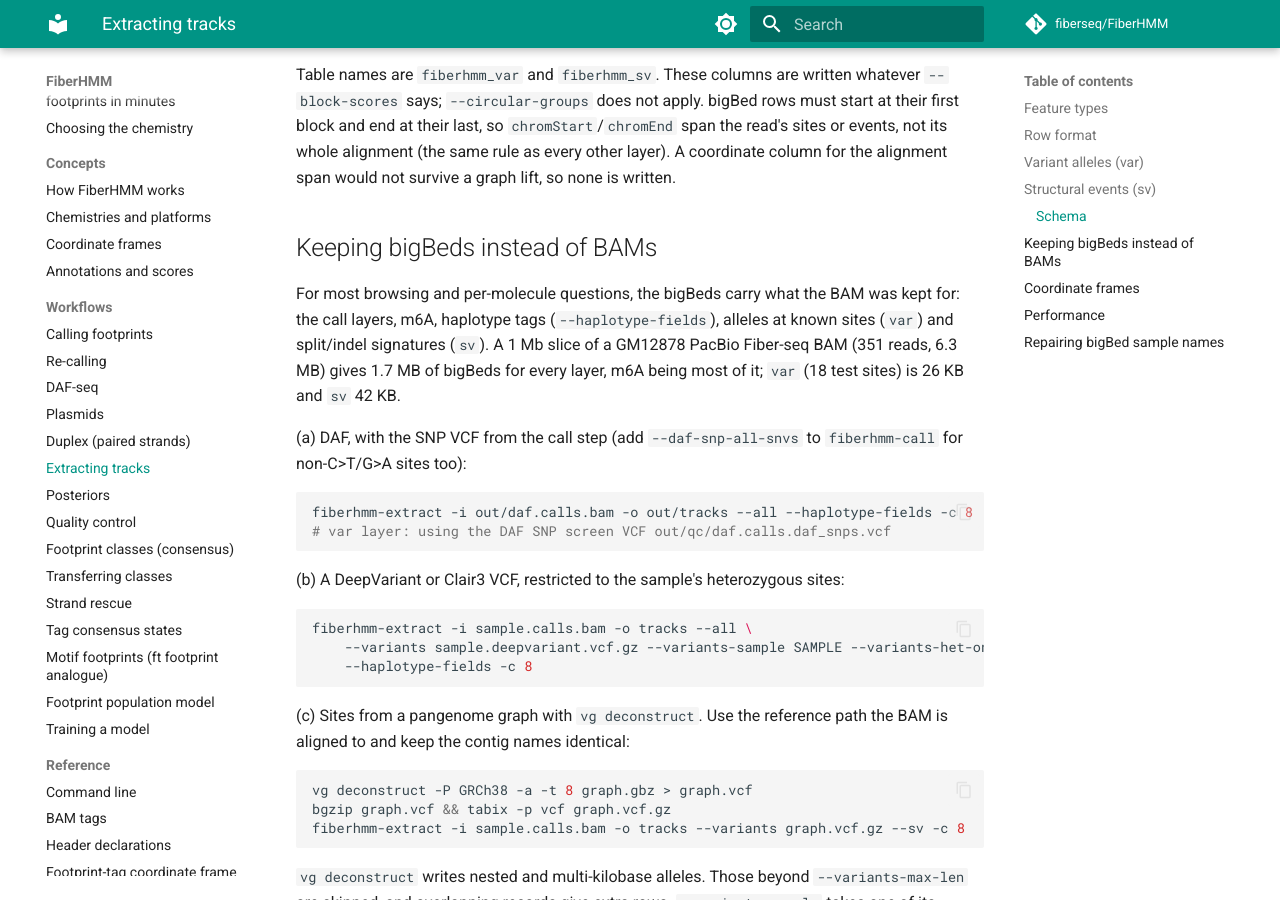
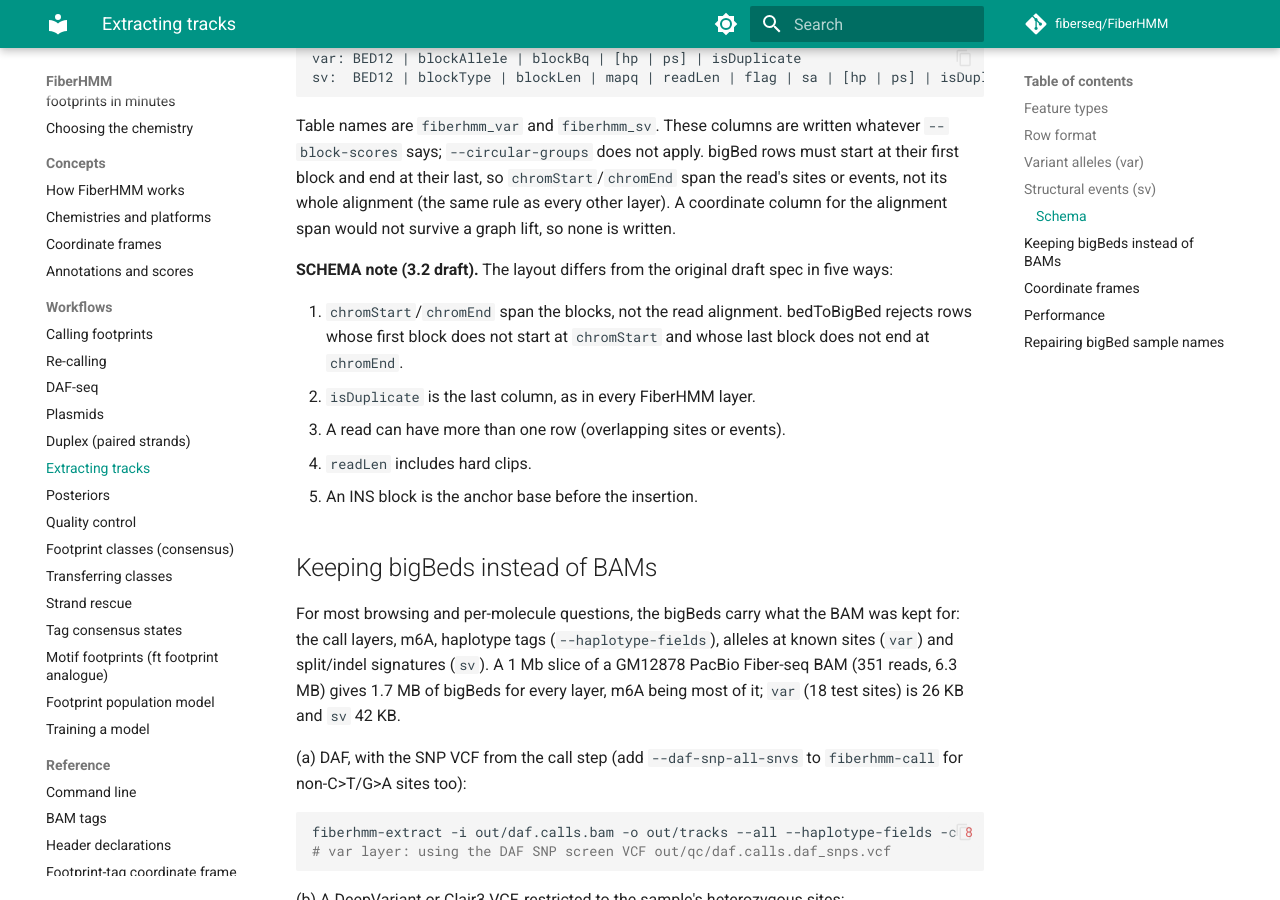
Before and after one commit to fiberseq/FiberHMM, an MkDocs documentation site: the page built from docs/workflows/extracting.md, in a window 1280 px wide and 900 px high, scrolled down 4418 px. Built offline with MkDocs 1.6.1 and Material for MkDocs 9.7.7, drawn with Linux system fonts in a browser that asks for light colours; comment, search, counter and statistics services are not loaded; some of the changed text lies outside the part shown.

Commit message:
docs: SCHEMA note for var/sv, DAF single-fit rule
Co-Authored-By: Claude Opus 5.5 <noreply@anthropic.com>

```diff
--- a/docs/workflows/extracting.md
+++ b/docs/workflows/extracting.md
@@ -119,7 +119,8 @@ VCF. An unindexed or plain-text VCF is indexed into a temporary copy.
   be a converted G. R/Y codes are read as the converted base (Y = T,
   R = A). If more than one allele fits once conversion is allowed, the site
   is `-3`. At a C/T site, a C on a C→T read is REF (informative) and a T is
-  `-3`. The read's conversion strand follows FiberHMM's DAF rule (the `st`
+  `-3`. If exactly one allele fits, the site takes that allele, so a T at a
+  C/G site on a C→T read counts as C (REF). The read's conversion strand follows FiberHMM's DAF rule (the `st`
   tag on R/Y input, else the read's R/Y marks or reference mismatches). A
   DAF read whose strand cannot be decided allows both conversions.
   `--variants-daf auto` (the default) applies this to BAMs whose header
@@ -178,6 +179,17 @@ rows must start at their first block and end at their last, so
 `chromStart`/`chromEnd` span the read's sites or events, not its whole
 alignment (the same rule as every other layer). A coordinate column for
 the alignment span would not survive a graph lift, so none is written.
+
+**SCHEMA note (3.2 draft).** The layout differs from the original draft spec
+in five ways:
+
+1. `chromStart`/`chromEnd` span the blocks, not the read alignment.
+   bedToBigBed rejects rows whose first block does not start at
+   `chromStart` and whose last block does not end at `chromEnd`.
+2. `isDuplicate` is the last column, as in every FiberHMM layer.
+3. A read can have more than one row (overlapping sites or events).
+4. `readLen` includes hard clips.
+5. An INS block is the anchor base before the insertion.
 
 ## Keeping bigBeds instead of BAMs
 
```
